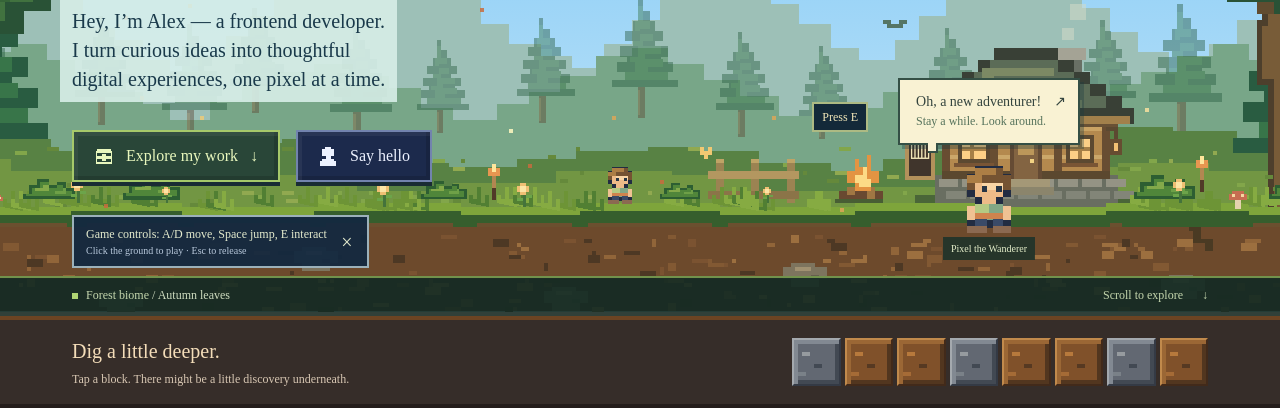
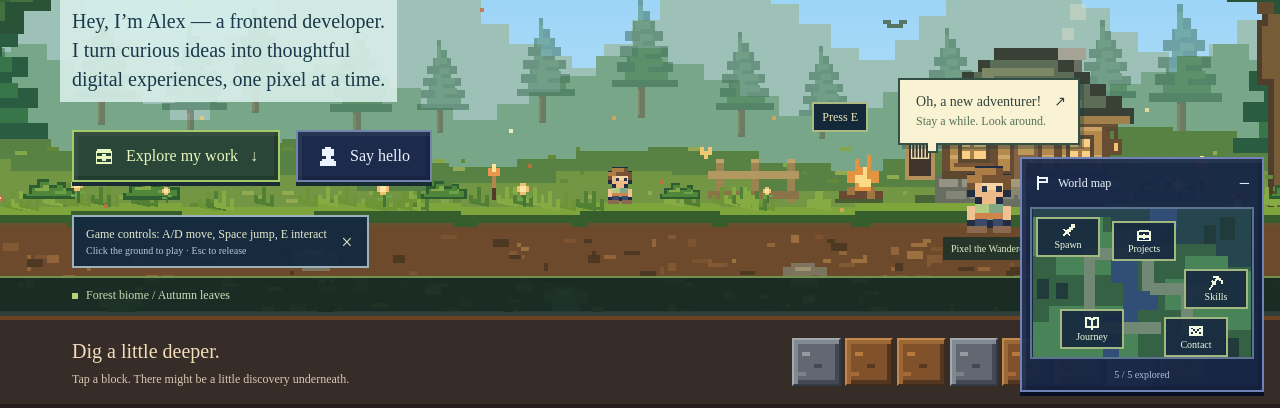
Before and after one commit to illidan111/portfolio-1, an Astro site: page / in a window 1280 px wide. Shown: the part 392-800 px from the top of the page. Built offline with nearby package versions, Linux system fonts and the light colour scheme; Astro itself is replaced by a stand-in of ours.

Commit message:
feat: add persistent minimap with accessible fog exploration

```diff
--- /dev/null
+++ b/src/components/Minimap.astro
@@ -0,0 +1,57 @@
+---
+import Icon from './Icon.astro';
+import { features } from '../site.config';
+const landmarks = [
+  { id: 'home', label: 'Spawn', icon: 'sword' },
+  { id: 'projects', label: 'Projects', icon: 'chest' },
+  { id: 'skills', label: 'Skills', icon: 'pickaxe' },
+  { id: 'about', label: 'Journey', icon: 'book' },
+  { id: 'contact', label: 'Contact', icon: 'mail' },
+];
+const initial = Astro.url.pathname.startsWith('/projects/') ? 'projects' : 'home';
+const destination = (id: string) => Astro.url.pathname === '/' ? `#${id}` : `/#${id}`;
+---
+{features.minimap && <aside class="minimap panel" aria-label="World map">
+  <details data-minimap>
+    <summary><Icon name="flag" size={16}/><span>World map</span><span class="map-toggle" aria-hidden="true">+</span></summary>
+    <div class="map-content">
+      <nav class="map-landscape" aria-label="Discovered landmarks">
+        <svg class="map-art" viewBox="0 0 56 38" width="224" height="152" shape-rendering="crispEdges" aria-hidden="true"><path fill="#25464e" d="M0 0h56v38H0z"/><path fill="#356245" d="M0 2h20v3h12v4h15v6h9v23H0z"/><path fill="#498358" d="M0 2h18v4h8v7h-5v4H6v-5H0zm39 10h11v4h6v15H40v-5h-6v-8h5zM4 25h23v13H0v-9h4z"/><path fill="#314e77" d="M30 0h7v5h-4v7h-6v9h5v5h-5v6h-5v6h-4V27h5v-8h-3v-6h6V6h4z"/><path fill="#718875" d="M13 10h17v3H13zm15 2h3v9h-3zm2 7h16v3H30zm8 2h3v11h-3zM13 11h3v18h17v3H13z"/><path fill="#213b3d" d="M1 18h3v5H1zm5 1h3v4H6zm42-17h4v6h-4zm-4 2h3v5h-3zm5 29h4v5h-4z"/></svg>
+        {landmarks.map(({ id, label, icon }) => <a class="map-landmark" href={destination(id)} data-map-landmark={id} data-visited={String(id === initial)} data-map-label={label} aria-label={`${label} — ${id === initial ? 'visited' : 'unvisited'}`} aria-disabled={id !== initial ? 'true' : undefined} tabindex={id !== initial ? -1 : undefined}><Icon name={icon} size={16}/><span>{label}</span></a>)}
+      </nav>
+      <p class="map-progress" data-map-progress>1 / 5 explored</p>
+      <nav class="map-equivalent sr-only" aria-label="All landmarks and exploration status"><ul>{landmarks.map(({ id, label }) => <li><a href={destination(id)}>{label}<span data-map-state={id}> — {id === initial ? 'visited' : 'unvisited'}</span></a></li>)}</ul></nav>
+    </div>
+  </details>
+</aside>}
+<style>
+  .minimap { position:fixed; right:max(calc(4 * var(--px)),env(safe-area-inset-right)); bottom:max(calc(4 * var(--px)),env(safe-area-inset-bottom),var(--map-toast-offset,0px)); z-index:15; background:#172747f5; color:var(--color-text); max-width:calc(100% - 8 * var(--px)); }
+  .minimap summary { display:flex; align-items:center; gap:calc(2 * var(--px)); min-height:calc(12 * var(--px)); padding:calc(2 * var(--px)) calc(3 * var(--px)); list-style:none; cursor:pointer; font-size:calc(3 * var(--px)); }
+  .minimap summary::-webkit-details-marker { display:none; }
+  .minimap summary > svg { color:var(--color-accent); }
+  .map-toggle { margin-left:auto; font-size:calc(5 * var(--px)); line-height:1; }
+  details[open] .map-toggle { font-size:0; }
+  details[open] .map-toggle::after { content:'−'; font-size:calc(5 * var(--px)); }
+  .map-content { padding:0 calc(2 * var(--px)) calc(2 * var(--px)); }
+  .map-landscape { position:relative; width:calc(56 * var(--px)); height:calc(38 * var(--px)); border:calc(.5 * var(--px)) solid #5d7391; overflow:hidden; }
+  .map-art { position:absolute; inset:0; width:100%; height:100%; }
+  .map-landmark { position:absolute; display:grid; place-content:center; justify-items:center; gap:0; width:calc(16 * var(--px)); height:calc(10 * var(--px)); color:#eff8de; background:#172a40ed; border:calc(.5 * var(--px)) solid #a2b880; font-size:calc(2.5 * var(--px)); line-height:1.2; }
+  .map-landmark:hover { background:#304b43; border-color:#e5d496; }
+  .map-landmark:focus-visible { z-index:2; outline-offset:0; }
+  [data-map-landmark='home'] { left:var(--px); top:calc(2 * var(--px)); }
+  [data-map-landmark='projects'] { left:calc(20 * var(--px)); top:calc(3 * var(--px)); }
+  [data-map-landmark='skills'] { left:calc(38 * var(--px)); top:calc(15 * var(--px)); }
+  [data-map-landmark='about'] { left:calc(7 * var(--px)); top:calc(25 * var(--px)); }
+  [data-map-landmark='contact'] { left:calc(33 * var(--px)); top:calc(27 * var(--px)); }
+  .map-landmark[data-visited='false'] { pointer-events:none; border-color:#596271; background:repeating-linear-gradient(90deg,#354052 0 calc(2 * var(--px)),#3f495a calc(2 * var(--px)) calc(4 * var(--px))); }
+  .map-landmark[data-visited='false'] svg, .map-landmark[data-visited='false'] span { visibility:hidden; }
+  .map-landmark[data-visited='false']::after { content:'?'; position:absolute; inset:0; display:grid; place-items:center; color:#c1c9d7; font-size:calc(4 * var(--px)); }
+  .map-landmark[data-revealing='true']::before { content:''; position:absolute; inset:0; background:#3f495a; animation:map-fog-lift 180ms steps(3,end) both; }
+  .map-progress { font-size:calc(2.5 * var(--px)); color:var(--color-muted); margin-top:calc(2 * var(--px)); text-align:center; }
+  .map-equivalent:focus-within { position:static; width:auto; height:auto; margin:0; clip-path:none; white-space:normal; overflow:visible; }
+  .map-equivalent ul { display:grid; gap:var(--px); margin:calc(2 * var(--px)) 0 0; padding:0; list-style:none; }
+  .map-equivalent a { display:block; padding:calc(2 * var(--px)); font-size:calc(3 * var(--px)); }
+  :global([data-motion='reduced']) .map-landmark::before { animation:none !important; display:none; }
+  @keyframes map-fog-lift { from { clip-path:inset(0); } to { clip-path:inset(0 0 100% 0); } }
+  @media(prefers-reduced-motion:reduce) { .map-landmark::before { animation:none !important; display:none; } }
+</style>
--- a/src/layouts/Layout.astro
+++ b/src/layouts/Layout.astro
@@ -6,6 +6,7 @@ import Icon from '../components/Icon.astro';
 import Avatar from '../components/Avatar.astro';
 import Settings from '../components/Settings.astro';
 import PageTransition from '../components/PageTransition.astro';
+import Minimap from '../components/Minimap.astro';
 import '../styles/tokens.css';
 interface Props { title?: string; description?: string; }
 const { title = 'Alex — Developer & Explorer', description = 'A little world of thoughtful interfaces, creative experiments, and things made for the web. Explore Alex’s pixel-art developer portfolio.' } = Astro.props;
@@ -25,6 +26,7 @@ const { title = 'Alex — Developer & Explorer', description = 'A little world o
     <Header/>
     <Settings/>
     <PageTransition/>
+    <Minimap/>
     <main id="main"><slot/></main>
     <footer class="site-footer"><div class="container footer-inner"><a class="footer-brand" href="/"><img src="/favicon.svg" width="24" height="24" alt=""/> Crafted block by block.</a><span>Original pixels. Endless curiosity.</span><span>© {new Date().getFullYear()} Alex <span aria-hidden="true">✦</span></span></div><p class="demo-note container">An illustrative portfolio world. Alex and the project concepts are demo content.</p></footer>
     <dialog id="npc-dialog" aria-labelledby="npc-title" class="panel npc-dialog">
--- a/src/scripts/engine/bootstrap.ts
+++ b/src/scripts/engine/bootstrap.ts
@@ -6,11 +6,13 @@ import { effectsModule } from './effects';
 import { diggingModule, refreshLootCount } from './digging';
 import { mountSettings } from './settings';
 import { bossModule } from './boss';
+import { mountMinimap } from './minimap';
 
 let dispose: (() => void) | undefined;
 function mount(): void {
   dispose?.();
   const cleanups: (() => void)[] = [mountSettings()];
+  if (features.minimap) cleanups.push(mountMinimap());
   if (features.digging) refreshLootCount();
   let disposed = false;
   const world = document.querySelector<HTMLElement>('[data-world]');
--- /dev/null
+++ b/src/scripts/engine/minimap.ts
@@ -0,0 +1,110 @@
+import { features } from '../../site.config';
+import { settings } from './settings';
+
+const landmarks = ['home', 'projects', 'skills', 'about', 'contact'] as const;
+type Landmark = typeof landmarks[number];
+const memory = new Set<Landmark>();
+let expanded: boolean | undefined;
+
+function validLandmark(value: unknown): value is Landmark {
+  return typeof value === 'string' && (landmarks as readonly string[]).includes(value);
+}
+
+function readVisited(): void {
+  try {
+    const saved: unknown = JSON.parse(localStorage.getItem('pixel-map-visited') ?? '[]');
+    if (Array.isArray(saved)) saved.forEach(value => { if (validLandmark(value)) memory.add(value); });
+  } catch { /* Exploring still works when saved preferences are unavailable. */ }
+}
+
+export function mountMinimap(): () => void {
+  const element = document.querySelector<HTMLDetailsElement>('[data-minimap]');
+  if (!features.minimap || !element) return () => {};
+  const map = element;
+  readVisited();
+  const controller = new AbortController();
+  const { signal } = controller;
+  const timers = new Set<ReturnType<typeof setTimeout>>();
+  const links = [...map.querySelectorAll<HTMLAnchorElement>('[data-map-landmark]')];
+  const mobile = window.matchMedia('(max-width: 700px)');
+  const container = map.closest<HTMLElement>('.minimap');
+  const toast = document.getElementById('achievement-toast');
+  const summary = map.querySelector('summary');
+  function placeAboveToast(): void {
+    const offset = toast && !toast.hidden ? window.innerHeight - toast.getBoundingClientRect().top + 16 : 0;
+    container?.style.setProperty('--map-toast-offset', `${Math.max(0, Math.ceil(offset))}px`);
+  }
+  const toastSize = new ResizeObserver(placeAboveToast);
+  const toastVisibility = new MutationObserver(placeAboveToast);
+  if (toast) {
+    toastSize.observe(toast);
+    toastVisibility.observe(toast, { attributes: true, attributeFilter: ['hidden'] });
+  }
+  window.addEventListener('resize', placeAboveToast, { signal, passive: true });
+  placeAboveToast();
+  map.open = expanded ?? !mobile.matches;
+  map.addEventListener('toggle', () => { expanded = map.open; }, { signal });
+  document.addEventListener('keydown', event => {
+    if (event.key !== 'Escape' || !map.open || document.querySelector('dialog[open]')) return;
+    event.preventDefault(); event.stopPropagation();
+    map.open = false;
+    summary?.focus({ preventScroll: true });
+  }, { signal });
+  map.addEventListener('click', event => {
+    if (!mobile.matches || !(event.target instanceof Element)) return;
+    const link = event.target.closest('a');
+    if (link && link.getAttribute('aria-disabled') !== 'true') { map.open = false; expanded = false; }
+  }, { signal });
+
+  function paint(): void {
+    links.forEach(link => {
+      const id = link.dataset.mapLandmark;
+      const visited = validLandmark(id) && memory.has(id);
+      link.dataset.visited = String(visited);
+      link.setAttribute('aria-label', `${link.dataset.mapLabel} — ${visited ? 'visited' : 'unvisited'}`);
+      if (visited) { link.removeAttribute('aria-disabled'); link.removeAttribute('tabindex'); }
+      else { link.setAttribute('aria-disabled', 'true'); link.tabIndex = -1; }
+    });
+    map.querySelectorAll<HTMLElement>('[data-map-state]').forEach(state => {
+      const id = state.dataset.mapState;
+      state.textContent = validLandmark(id) && memory.has(id) ? ' — visited' : ' — unvisited';
+    });
+    const progress = map.querySelector<HTMLElement>('[data-map-progress]');
+    if (progress) progress.textContent = `${memory.size} / ${landmarks.length} explored`;
+  }
+
+  function reveal(id: Landmark, animate = true): void {
+    if (memory.has(id)) return;
+    memory.add(id);
+    try { localStorage.setItem('pixel-map-visited', JSON.stringify([...memory])); } catch { /* Retain this document's in-memory exploration state. */ }
+    paint();
+    const link = links.find(item => item.dataset.mapLandmark === id);
+    if (!link || !animate || !map.open || settings.isReduced()) return;
+    link.dataset.revealing = 'true';
+    const timer = setTimeout(() => { delete link.dataset.revealing; timers.delete(timer); }, 180);
+    timers.add(timer);
+  }
+
+  links.forEach(link => link.addEventListener('click', event => {
+    if (link.getAttribute('aria-disabled') === 'true') event.preventDefault();
+  }, { signal }));
+  if (location.pathname.startsWith('/projects/')) reveal('projects', false);
+  else if (location.pathname === '/') reveal('home', false);
+  paint();
+
+  const headerHeight = document.querySelector('header')?.getBoundingClientRect().height ?? 0;
+  const observer = new IntersectionObserver(entries => {
+    entries.forEach(entry => {
+      const id = entry.target.id;
+      if (entry.isIntersecting && entry.intersectionRect.height >= 48 && validLandmark(id)) reveal(id);
+    });
+  }, { rootMargin: `-${headerHeight}px 0px -15% 0px`, threshold: [0, 0.1, 0.3] });
+  landmarks.forEach(id => { const section = document.getElementById(id); if (section) observer.observe(section); });
+  const unsubscribe = settings.subscribe(() => {
+    if (settings.isReduced()) links.forEach(link => { delete link.dataset.revealing; });
+  });
+  return () => {
+    controller.abort(); observer.disconnect(); toastSize.disconnect(); toastVisibility.disconnect(); unsubscribe();
+    timers.forEach(timer => clearTimeout(timer)); timers.clear();
+  };
+}
--- a/src/site.config.ts
+++ b/src/site.config.ts
@@ -7,7 +7,7 @@ export const features: Record<'hero' | 'lighting' | 'voxels' | 'digging' | 'weat
   weather: true,
   transitions: true,
   boss: true,
-  minimap: false,
+  minimap: true,
   crafting: false,
   audio: false,
 };
```
Also changed, not shown: tests/boss.spec.ts (+19 -0 lines), tests/minimap.spec.ts (added, +103 -0 lines).
